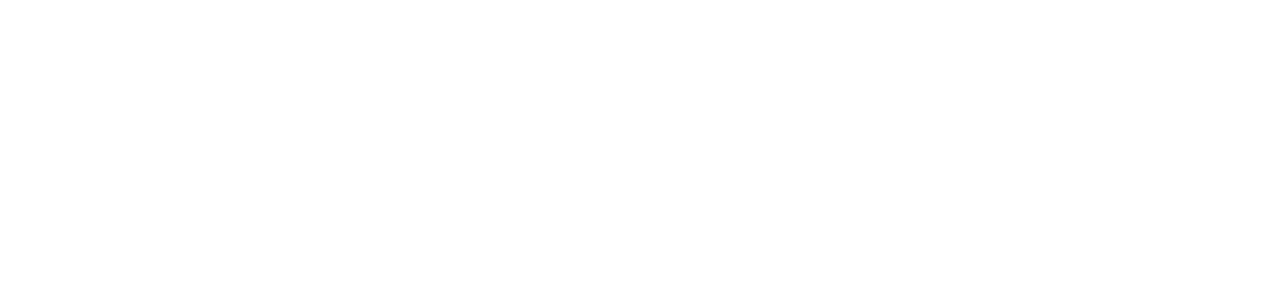
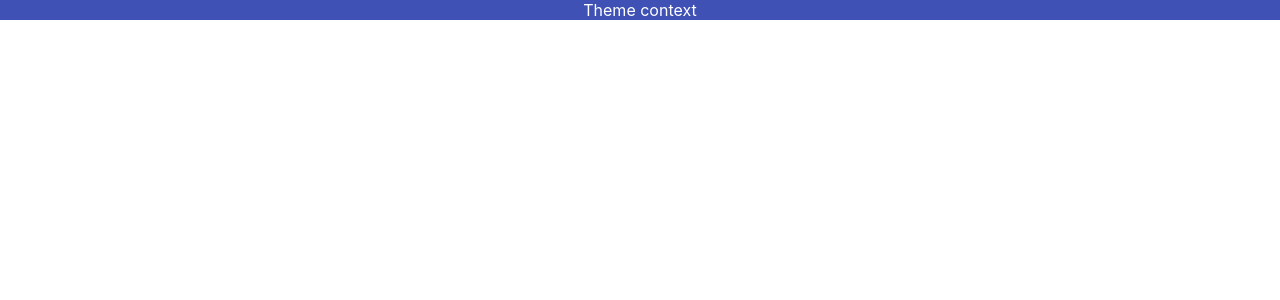
Before and after one commit to kutsen-rom/react-typescript, a React (Create React App) app: page / in a window 1280 px wide. Shown: the top 300 px of the page. Built offline with nearby package versions, Linux system fonts and the light colour scheme.

Commit message:
Complete exercise 14

```diff
--- a/src/App.tsx
+++ b/src/App.tsx
@@ -1,8 +1,13 @@
 import "./App.css";
+import Box from "./component/context/Box";
+import ThemeContextProvider from "./component/context/ThemeContext";
 
 function App() {
   return (
     <div className="App">
+      <ThemeContextProvider>
+        <Box />
+      </ThemeContextProvider>
     </div>
   );
 }
--- /dev/null
+++ b/src/component/context/Box.tsx
@@ -0,0 +1,7 @@
+import { useContext } from "react";
+import { ThemeContext } from "./ThemeContext";
+
+export default function Box() {
+  const {primary, secondary} = useContext(ThemeContext);
+  return <div style={{backgroundColor: primary.main, color: primary.text}}>Theme context</div>;
+}
--- /dev/null
+++ b/src/component/context/ThemeContext.tsx
@@ -0,0 +1,12 @@
+import { createContext } from "react";
+import { theme } from "./theme";
+
+type ThemeContextProviderProps = {
+    children: React.ReactNode
+}
+
+export const ThemeContext = createContext(theme);
+
+export default function ThemeContextProvider({children}: ThemeContextProviderProps) {
+    return <ThemeContext.Provider value={theme}>{children}</ThemeContext.Provider>
+}
--- /dev/null
+++ b/src/component/context/theme.ts
@@ -0,0 +1,10 @@
+export const theme = {
+  primary: {
+    main: "#3f51b5",
+    text: "#fff",
+  },
+  secondary: {
+    main: "#f50057",
+    text: "#fff",
+  },
+};
```
